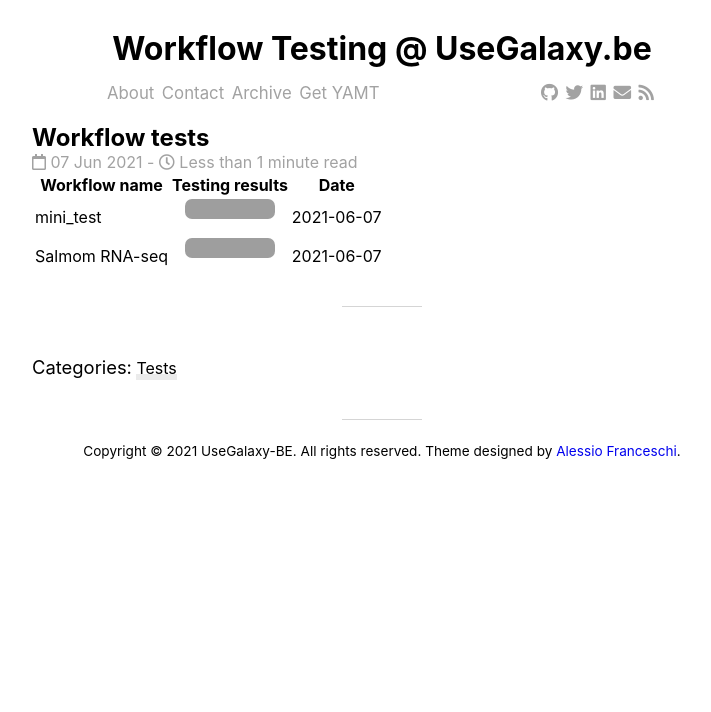
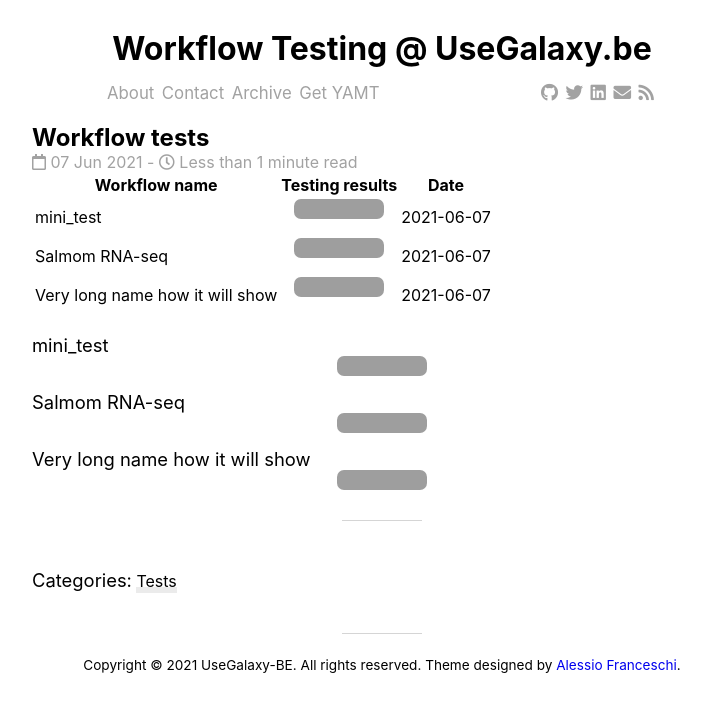
Before and after one commit to ieguinoa/workflow-testing-page, a Jekyll site: the page built from _posts/2021-06-07-basic.md, in a window 1280 px wide. Shown: the top 712 px of the page, without its empty margins (258-969 px from the left). Built offline with Jekyll 4.4.1, drawn with Linux system fonts in a browser that asks for light colours; nearby versions of some CDN libraries; comment, search, counter and statistics services are not loaded; grey boxes are pictures that could not be loaded.

Commit message:
test styling

```diff
--- a/_posts/2021-06-07-basic.md
+++ b/_posts/2021-06-07-basic.md
@@ -10,3 +10,9 @@ description: "Workflow tests from 2021-06-07"
 | ------------- | --------------- | ---- |
 | mini_test | ![](https://img.shields.io/static/v1?label=workflow&message=failing&color=red) | 2021-06-07 |
 | Salmom RNA-seq |![Passed](https://img.shields.io/static/v1?label=workflow&message=passing&color=green) | 2021-06-07 |
+| Very long name how it will show |![Passed](https://img.shields.io/static/v1?label=workflow&message=passing&color=green) | 2021-06-07 |
+
+
+mini_test ![](https://img.shields.io/static/v1?label=workflow&message=failing&color=red)
+Salmom RNA-seq ![Passed](https://img.shields.io/static/v1?label=workflow&message=passing&color=green)
+Very long name how it will show ![Passed](https://img.shields.io/static/v1?label=workflow&message=passing&color=green)
```
